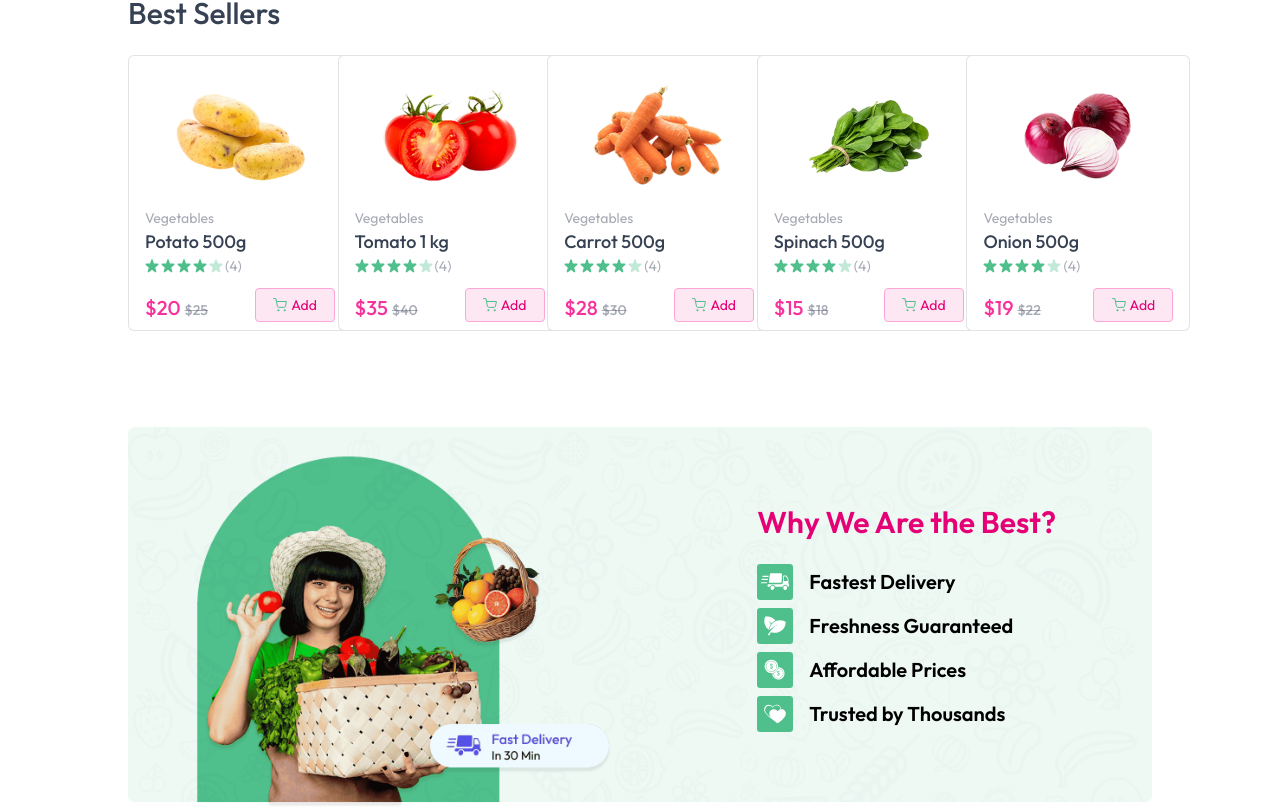
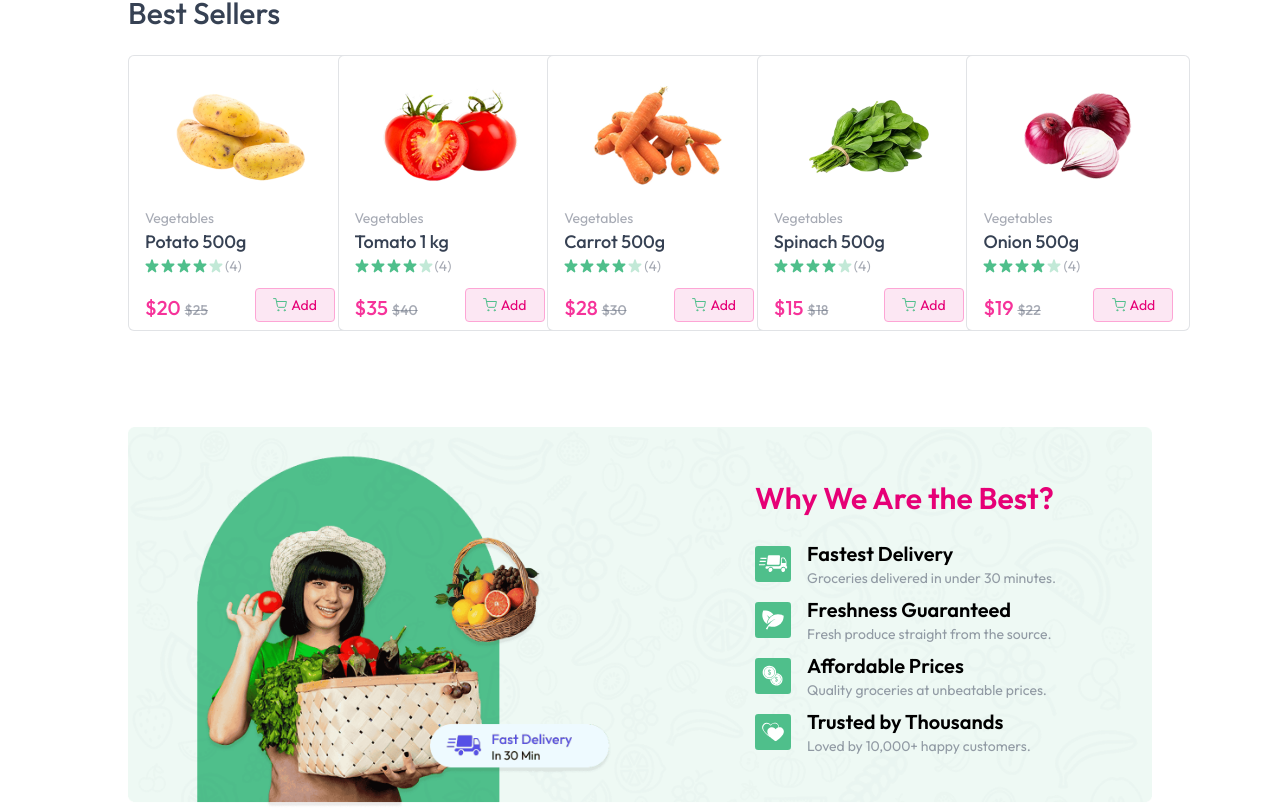
Before and after one commit to Amitkumersarkar/GMartBD-Ecommerce-Website, a React (Vite) app: page / in a window 1280 px wide. Shown: the part 869-1678 px from the top of the page. Built offline with nearby package versions, Linux system fonts and the light colour scheme.

Commit message:
bottom banner section is done

```diff
--- a/src/components/BottomBanner/BottomBanner.jsx
+++ b/src/components/BottomBanner/BottomBanner.jsx
@@ -7,14 +7,18 @@ const BottomBanner = () => {
             <img className="w-full hidden md:block" src={assets.bottom_banner_image} alt="image" />
             <img className="w-full md:hidden" src={assets.bottom_banner_image_sm} alt="image" />
 
-            <div className="absolute inset-0 flex flex-col items-center md:items-end md:justify-center pt-16 md:pt-0 md:pr-24">
+            {/* <div className="absolute inset-0 flex flex-col items-center md:items-end md:justify-center pt-16 md:pt-0 md:pr-24"> */}
+            <div className="absolute inset-0 flex flex-col items-center md:items-end md:justify-center pt-16 px-4 md:px-0 md:pt-0 md:pr-24">
+
                 <div className="">
                     <h1 className="text-2xl md:text-3xl font-semibold text-pink-600 mb-6">Why We Are the Best?</h1>
                     {features.map((feature, idx) => (
                         <div key={idx} className="flex items-center gap-4 mt-2">
                             <img className="md:max-w-11 w-9" src={feature.icon} alt={feature.title} />
-                            <h3 className="text-lg md:text-xl font-semibold">{feature.title}</h3>
-
+                            <div className="">
+                                <h3 className="text-lg md:text-xl font-semibold">{feature.title}</h3>
+                                <p className="text-gray-500/70 text-xs md:text-sm">{feature.description}</p>
+                            </div>
                         </div>
                     ))}
                 </div>
```
